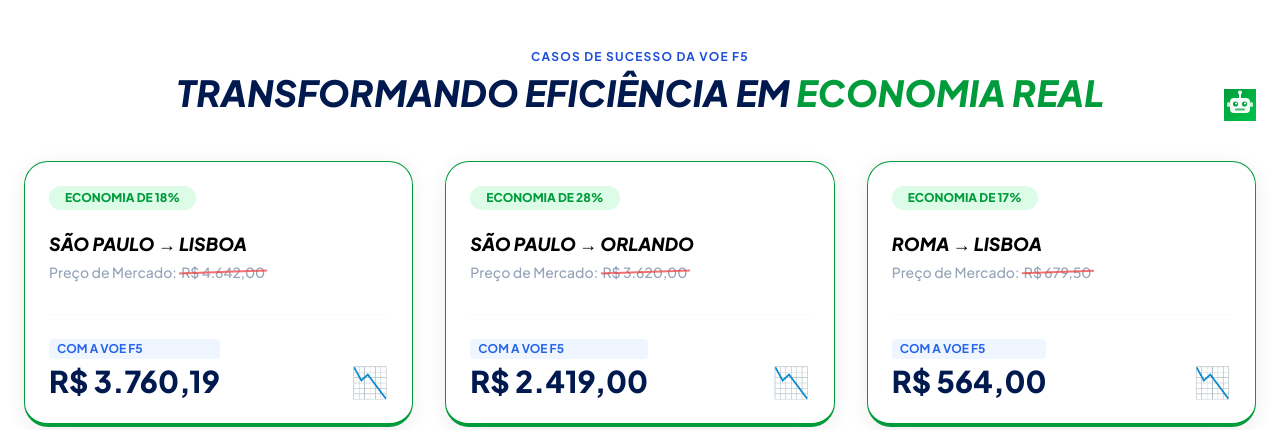
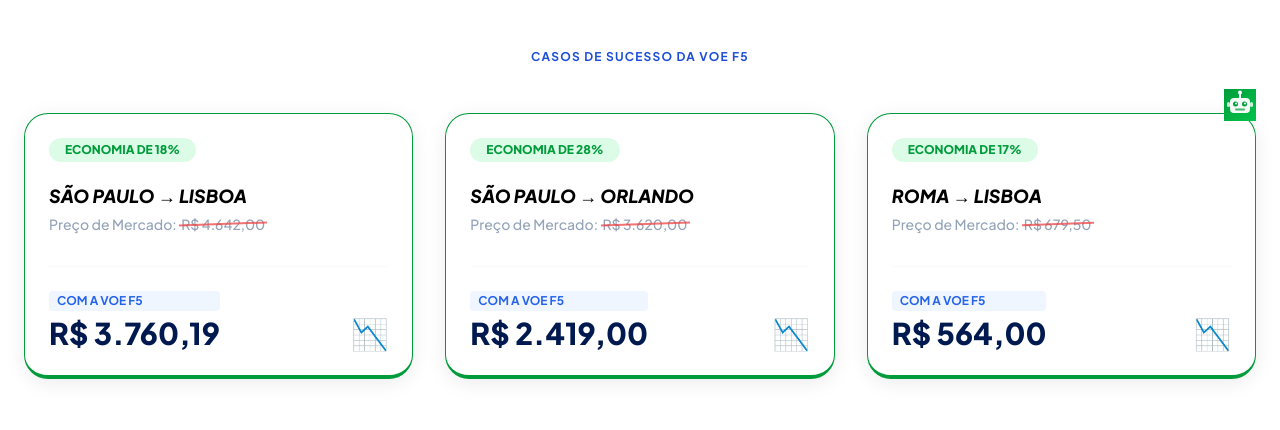
Before and after one commit to RLGOMES92/voef5, a plain HTML site: page index.html in a window 1280 px wide. Shown: the part 655-1085 px from the top of the page. Drawn offline with nearby package versions, Linux system fonts and the light colour scheme.

Commit message:
Atualizar o index.html ajuste nas frases

```diff
--- a/index.html
+++ b/index.html
@@ -746,7 +746,6 @@
     <div class="text-center mb-12">
       <p class="text-blue-700 font-bold text-xs uppercase tracking-widest mb-2">Casos de Sucesso da Voe F5</p>
       <h2 class="text-3xl md:text-4xl font-black italic uppercase text-brand-blue">
-        Transformando eficiência em <span class="text-brand-green">economia real</span>
       </h2>
     </div>
     <div class="grid grid-cols-1 md:grid-cols-3 gap-8">
```
